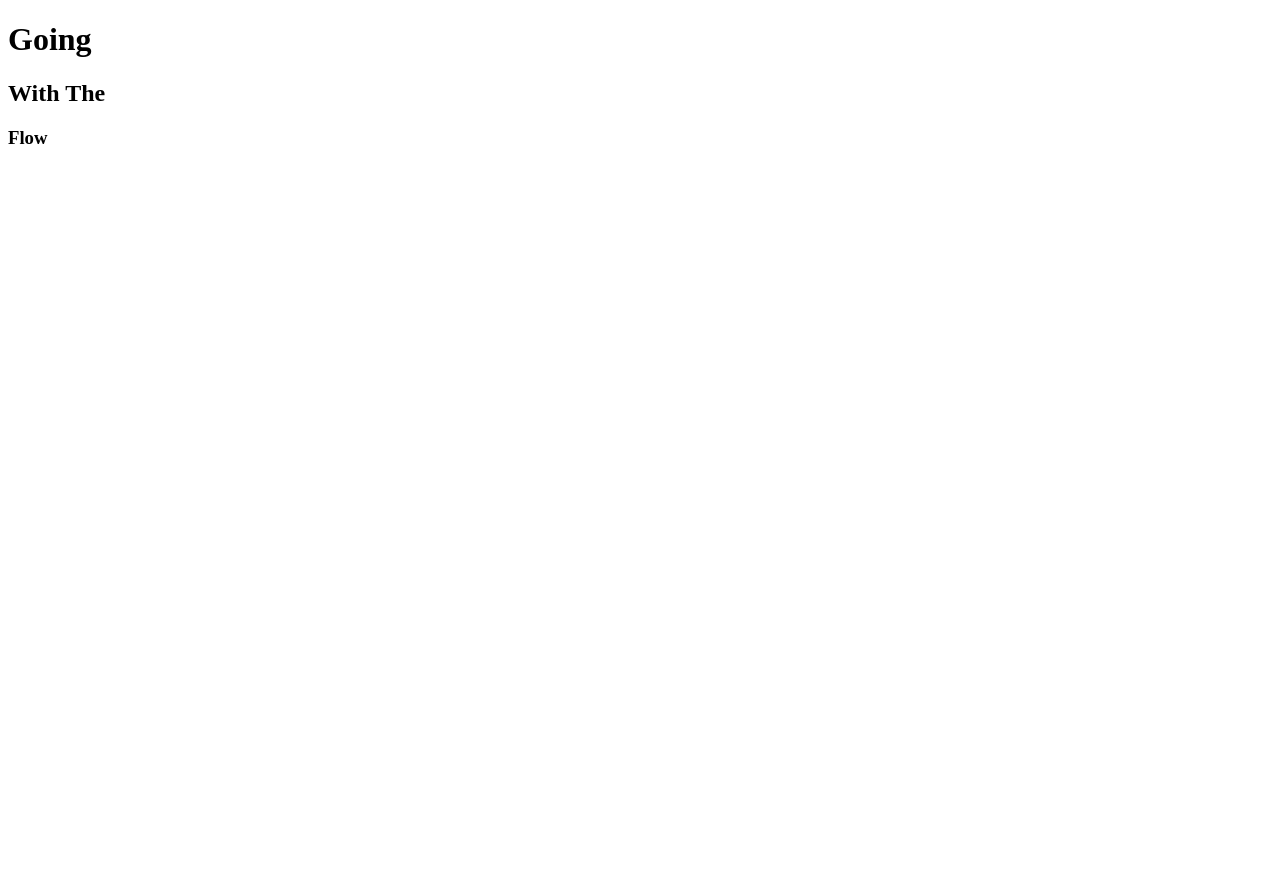
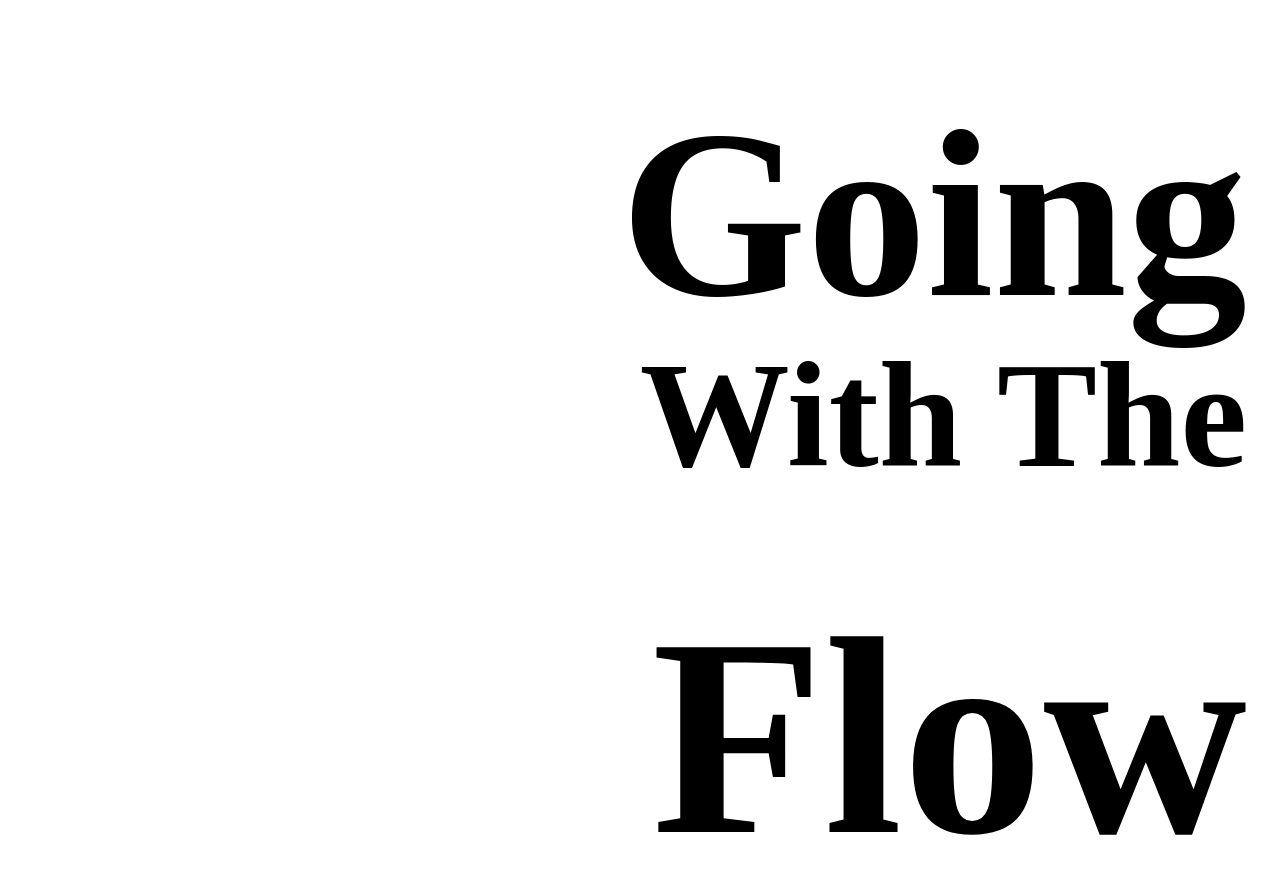
Before and after one commit to GiannaWaldron/p2p3, a plain HTML site: page text.html in a window 1280 px wide. Before the commit the page ends 800 px from the top, so only its background shows below. Drawn offline with Linux system fonts and the light colour scheme.

Commit message:
Update styles.css

```diff
--- a/styles.css
+++ b/styles.css
@@ -1,7 +1,16 @@
 body {
-    padding: 0px;
-    max-height: 300px;
+    padding: 25px;
+    font-size: 120px;
+    text-align: right;
+    line-height: 40px;
   }
+h2{
+  font-size: 125%;
+}
+h3 {
+  font-size: 235%;
+  line-height: -10px;
+}
   img {
     width:50%;
     height:50%;
@@ -29,7 +38,3 @@ body {
 }.shadowfilter:hover {
 	filter: drop-shadow(0px 0px 35px rgba(156, 76, 76, 0.8));
 }
-  .h1 {
-    text-align: right;
-    font-size: 80px;
-  }
```
